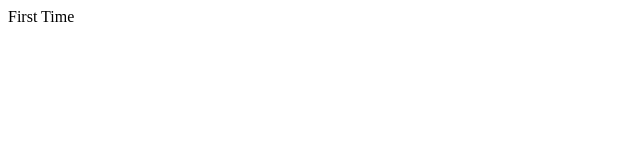
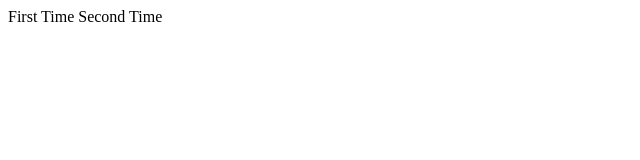
Before and after one commit to gourab-sinha/CS50, a plain HTML site: page lecture1/Index.html in a window 1280 px wide. Shown: the whole page, without its empty margins (0-640 px from the left). Drawn offline with Linux system fonts and the light colour scheme.

Commit message:
Added Line

```diff
--- a/lecture1/Index.html
+++ b/lecture1/Index.html
@@ -1,4 +1,5 @@
 <!doctype html>
 <head><title> Lecture1</title></head>
-<body>First Time</body>
+<body>First Time
+      Second Time</body>
 </html>
```
